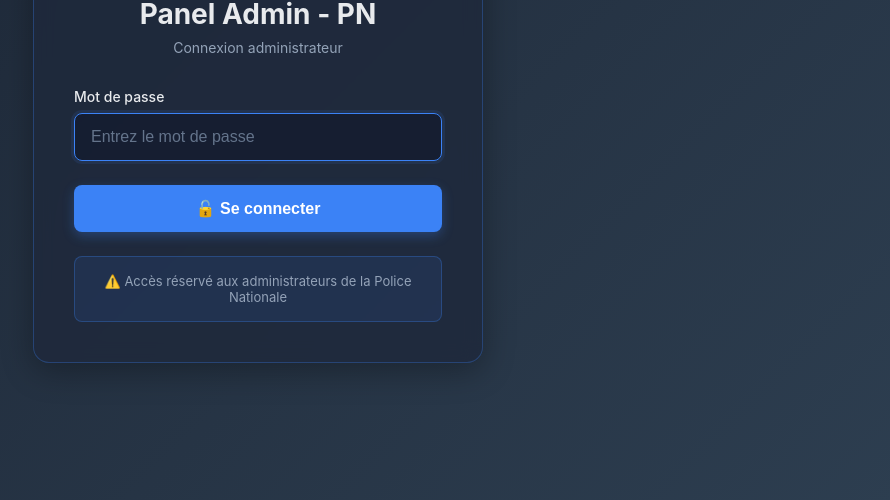
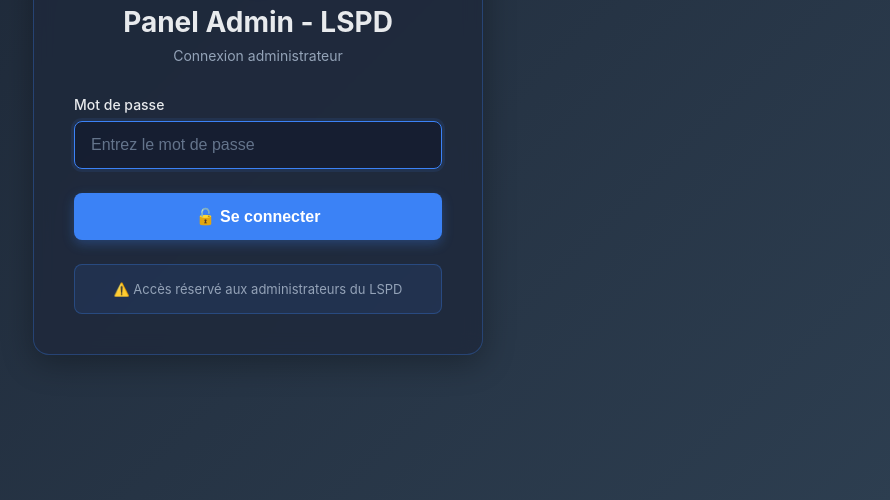
Before and after one commit to Noctyz-hub/recrutement, a plain HTML site: page admin-login.html in a window 1280 px wide. Shown: the part 300-800 px from the top of the page, without its empty margins (382-1272 px from the left). Drawn offline with Linux system fonts and the light colour scheme.

Commit message:
Update admin-login.html

```diff
--- a/admin-login.html
+++ b/admin-login.html
@@ -10,7 +10,7 @@
     <div class="container">
         <div class="login-card">
             <div class="shield-icon">🛡️</div>
-            <h1>Panel Admin - PN</h1>
+            <h1>Panel Admin - LSPD</h1>
             <p class="subtitle">Connexion administrateur</p>
 
             <form id="loginForm">
@@ -33,7 +33,7 @@
             </form>
 
             <div class="info-box">
-                <p>⚠️ Accès réservé aux administrateurs de la Police Nationale</p>
+                <p>⚠️ Accès réservé aux administrateurs du LSPD</p>
             </div>
         </div>
     </div>
```
